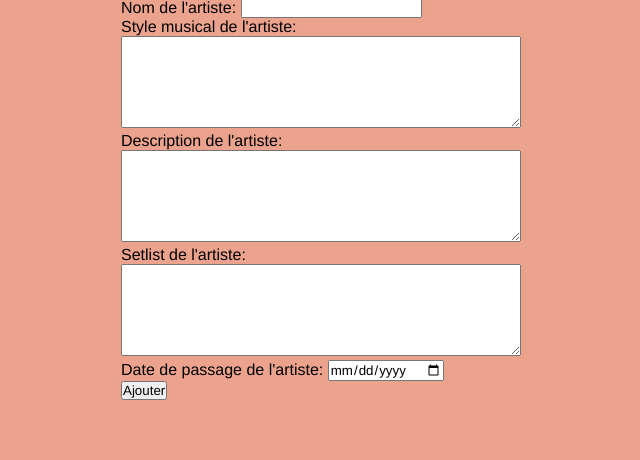
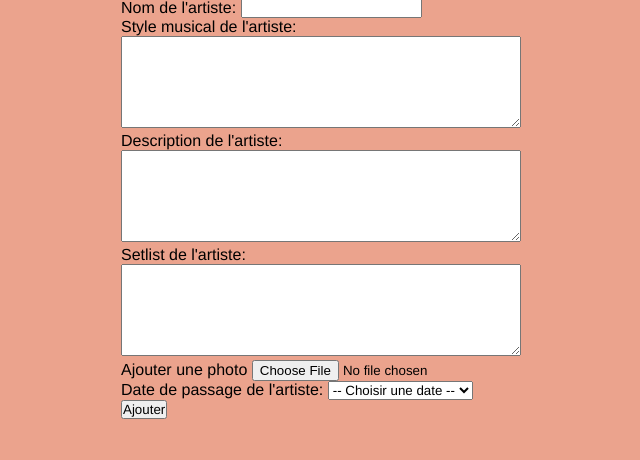
Before and after one commit to Lindsay24317/Projet-PHP, a PHP site: template pages/artistes/create.php in a window 1280 px wide. Shown: the part 123-583 px from the top of the page, without its empty margins (71-711 px from the left). Run offline with PHP 8.4, Linux system fonts and the light colour scheme; the template is opened without the code that fills it: most values are stand-ins (such as "Sample title", 1, 10 or a date in 2020).

Commit message:
Modification

```diff
--- a/css/style.css
+++ b/css/style.css
@@ -26,6 +26,7 @@ body{
 }
 
 .home p{
+    font-family: 'Gill Sans', 'Gill Sans MT', Calibri, 'Trebuchet MS', sans-serif;
     max-width: 800px;
     margin: 0 auto;
     line-height: 1.8;
@@ -104,9 +105,17 @@ h1{
     color: #EBA38D;
   }
 
-  dl dd {
+  dl{
     margin-top: 0.5rem;
     margin-bottom: 1rem;
+  }
+
+  dt{
+    padding: 1rem 0;
+  }
+
+  dd{
+    font-family: 'Gill Sans', 'Gill Sans MT', Calibri, 'Trebuchet MS', sans-serif;
   }
 
   .art img {
--- a/pages/artistes/create.php
+++ b/pages/artistes/create.php
@@ -1,5 +1,12 @@
 <?php
-
+// Les seules dates auxquelles les artistes peuvent performer
+$datesFestival = [
+    '2027-07-10',
+    '2027-07-11',
+    '2027-07-12'
+];
+// D'abord je demande à ma base de données l'identifiant et le nom de chaque artistes
+// Ensuite, je prépare les valeurs du formulaire.
 $query = "SELECT Id_Artiste, nom FROM Artiste ORDER BY nom";
 $artistes = $pdo->query($query)->fetchAll();
 
@@ -9,12 +16,13 @@ $values = [
     'genre_musical' => '',
     'description' => '',
     'setlist' => '',
+    'photo' => '',
     'date_debut' => '',
 ];
 
 $errors = [];
 
-// Gérer le formulaire
+// Gérer le formulaire et stock les erreurs de validation
 
 if ($_SERVER['REQUEST_METHOD'] === 'POST'){
 
@@ -40,7 +48,7 @@ if ($_SERVER['REQUEST_METHOD'] === 'POST'){
         $errors["description"] = "La description est obligatoire";
     }
     else if (strlen($values['description']) > 2000){
-        $errors["description"] = "La description ne peut pas dépasser 1000 caractères.";
+        $errors["description"] = "La description ne peut pas dépasser 2000 caractères.";
     }
 
     if ($values['setlist'] === ''){
@@ -54,11 +62,24 @@ if ($_SERVER['REQUEST_METHOD'] === 'POST'){
         $errors["date_debut"] = "La date de représentation est obligatoire";
     }
 
+    if(!isset($_FILES['photo']) || $_FILES['photo']['error'] !==UPLOAD_ERR_OK){
+        $errors['photo'] = "La photo est obligatoire";
+    }
+
+    // On utilise un try/catch pour gérer les erreurs de base de données
     if (!$errors){
         try{
 
-            $sql = "INSERT INTO Artiste (nom, genre_musical, description, setlist)
-            VALUES (?, ?, ?, ?)";
+            // Récupération du nom de la photo
+            $nomPhoto = basename($_FILES['photo']['name']);
+
+            // Met la photo dans le dossier images
+            move_uploaded_file($_FILES['photo']['tmp_name'],
+            'images/' . $nomPhoto
+        );
+
+            $sql = "INSERT INTO Artiste (nom, genre_musical, description, setlist, photo)
+            VALUES (?, ?, ?, ?, ?)";
 
             $stmt = $pdo->prepare($sql);
             $stmt->execute([
@@ -66,7 +87,7 @@ if ($_SERVER['REQUEST_METHOD'] === 'POST'){
                 $values['genre_musical'],
                 $values['description'],
                 $values['setlist'],
-
+                $nomPhoto
             ]);
 
             $Id_Artiste = $pdo->lastInsertId();
@@ -103,7 +124,7 @@ if ($_SERVER['REQUEST_METHOD'] === 'POST'){
 
 <h1>Ajouter un artiste</h1>
 
-<form method="post">
+<form method="post" enctype="multipart/form-data">
     <div>
         <label for="nom">Nom de l'artiste: </label>
         <input type="text" name="nom" id="nom" required value="<?= $values['nom'] ?>">
@@ -133,15 +154,23 @@ if ($_SERVER['REQUEST_METHOD'] === 'POST'){
         <textarea class="txtarea" name="setlist" id="setlist" required><?= $values['setlist'] ?></textarea>
         <?php if (isset($errors['setlist'])) : ?>
             <span class="error"><?= $errors['setlist'] ?></span>
-        <?php endif ?>
-    </div>
+            <?php endif ?>
+     </div>
+     <div>
+        <label for="photo">Ajouter une photo</label>
+        <input type="file" name="photo" id="photo" required>
+     </div>
 
     <div>
         <label for="date_debut">Date de passage de l'artiste: </label>
-        <input type="date" name="date_debut" id="date_debut" required value="<?= $values['date_debut'] ?>">
-        <?php if (isset($errors['date_debut'])) : ?>
-            <span class="error"><?= $errors['date_debut'] ?></span>
-        <?php endif ?>
+        <select name="date_debut" id="date_debut" required>
+
+           <option value="">-- Choisir une date --</option>
+           <option value="2027-07-10">10 juillet 2027</option>
+           <option value="2027-07-11">11 juillet 2027</option>
+           <option value="2027-07-12">12 juillet 2027</option>
+
+        </select>
     </div>
 
     <button>Ajouter</button>
--- a/pages/artistes/delete.php
+++ b/pages/artistes/delete.php
@@ -8,7 +8,11 @@ if($_SERVER['REQUEST_METHOD'] !== "POST"){
 $id = filter_input(INPUT_POST, 'id', FILTER_VALIDATE_INT);
 
 if($id){
-    $sql = "DELETE FROM livre WHERE id = ?";
+    $sql = "DELETE FROM Participe WHERE id_Artiste = ?";
+    $stmt = $pdo->prepare($sql);
+    $stmt->execute([$id]);
+
+    $sql = "DELETE FROM Artiste WHERE Id_Artiste = ?";
     $stmt = $pdo->prepare($sql);
     $stmt->execute([$id]);
 }
--- a/pages/artistes/details.php
+++ b/pages/artistes/details.php
@@ -63,7 +63,7 @@ if ($id !== false && $id !== null){
         <dt>JOURS DE REPRESENTATION:</dt>
         <?php foreach ($representations as $representation) : ?>
 
-            <?=  htmlspecialchars($representation['date_debut']) ?><br>
+            <dd><?=  htmlspecialchars($representation['date_debut']) ?></dd><br>
 
             <a href="index.php?page=reservation&id=<?= $representation['Id_representation'] ?>" class="btn">Réserve dés maintenant</a>
         <?php endforeach ?>
--- a/pages/connect/login.php
+++ b/pages/connect/login.php
@@ -1,8 +1,10 @@
 <?php
 
+// on crée 2 tableaux vide pour stocker les erreurs et les valeurs du formulaire.
 $errors = [];
 $values = ['email' => ''];
 
+// On vérifie les informations que l'utilisateur entre dans le formulaire
 if($_SERVER['REQUEST_METHOD'] === 'POST'){
 
     $values['email'] = trim($_POST['email'] ?? '');
@@ -20,7 +22,7 @@ if($_SERVER['REQUEST_METHOD'] === 'POST'){
         $errors['password'] ="Le mot de passe est obligatoire.";
     }
 
-
+    // On verifie que l'utilisateur n'entre pas d'erreurs
     if (!$errors){
 
         $sql = "SELECT Id_User, email, mot_de_passe, role
--- a/pages/connect/register.php
+++ b/pages/connect/register.php
@@ -38,7 +38,7 @@ if($_SERVER['REQUEST_METHOD'] === 'POST'){
     }
 
 
-    // Enregistrement DB
+    // Enregistrement du nouvel utilisateur dans la DB
 
     if (!$errors){
 
```
Also changed, not shown: pages/artistes/liste.php (+24 -1 lines), images/G-Eazy.jpg (added).
